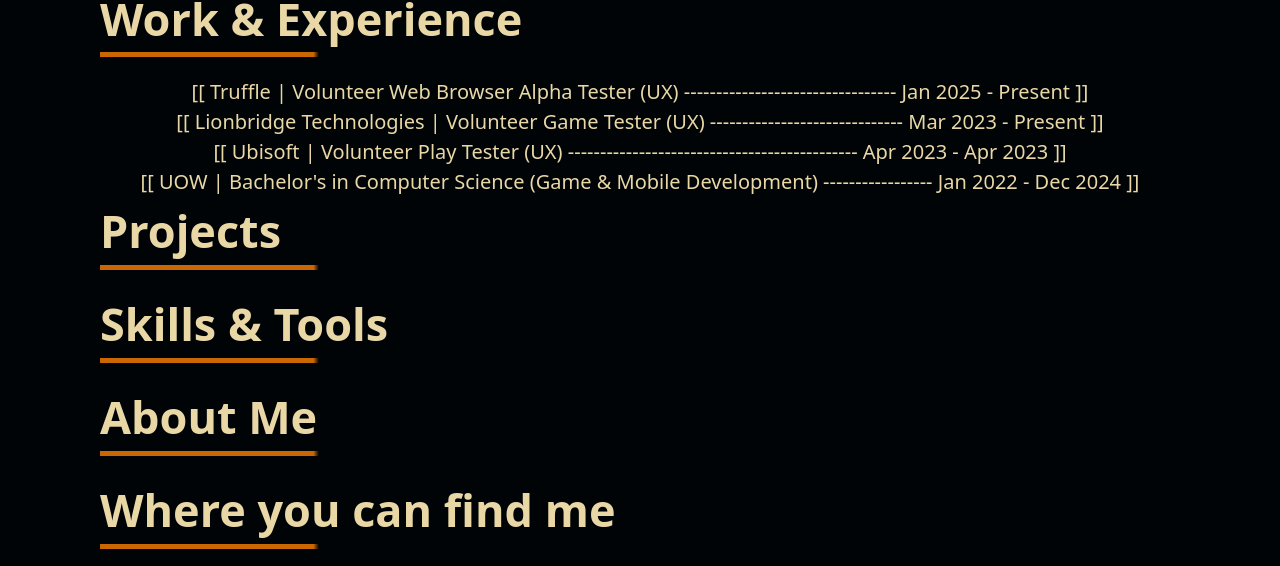
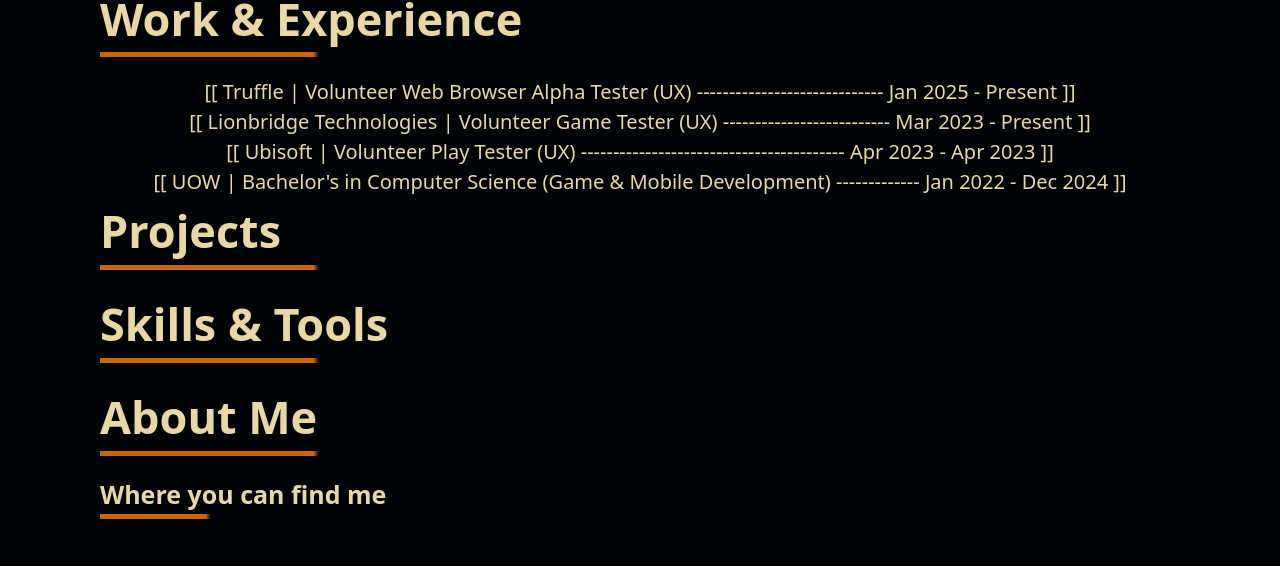
Before and after one commit to vVvOvOvVv/vVvOvOvVv.github.io, a Vue app: page / in a window 1280 px wide. Shown: the part 489-1055 px from the top of the page. After the commit the page ends 1028 px from the top, so only its background shows below. Built offline with nearby package versions, Linux system fonts and the light colour scheme.

Commit message:
subheader more distinct

```diff
--- a/src/App.vue
+++ b/src/App.vue
@@ -28,7 +28,7 @@
       <div class="about-desc container"></div>
     </div>
     <div class="socials container">
-      <section-header>Where you can find me</section-header>
+      <section-header :is-subheader="true">Where you can find me</section-header>
       <div class="social-list container"></div>
     </div>
   </div>
--- a/src/components/SectionHeader.vue
+++ b/src/components/SectionHeader.vue
@@ -1,6 +1,6 @@
 <template>
   <div class="section-header container d-flex flex-column mb-3">
-    <colored-text :size="isSubheader ? '35px' : '45px'" weight="bold">
+    <colored-text :size="isSubheader ? '25px' : '45px'" weight="bold">
       <slot />
     </colored-text>
     <canvas id="header-partition" ref="canvasElement" width="200" height="1"></canvas>
@@ -31,8 +31,14 @@
     const canvas = this.$refs.canvasElement
     const ctx = canvas.getContext('2d')
 
+    if (this.isSubheader) {
+      var canvasWidth = 20
+    } else {
+      canvasWidth = 40
+    }
+
     ctx.fillStyle = this.secondaryColor
-    ctx.fillRect(0, 0, 40, 1)
+    ctx.fillRect(0, 0, canvasWidth, 1)
 
     console.log(this.isSubheader)
   },
--- a/src/components/WorkExperience.vue
+++ b/src/components/WorkExperience.vue
@@ -25,13 +25,15 @@
   },
   methods: {
     getString() {
-      const msgLength = 100
+      const msgLength = 100 // excluding [[ and ]]
       var strLength =
         this.workObj.company.length +
         this.workObj.title.length +
         this.workObj.startDate.length +
         this.workObj.endDate.length +
-        ' |  - '.length
+        3 + // ' | '
+        4 + // spaces
+        3 // ' - '
       const hyphenCount = Math.max(msgLength - strLength, 0)
       const hyphenStr = '-'.repeat(hyphenCount)
 
```
